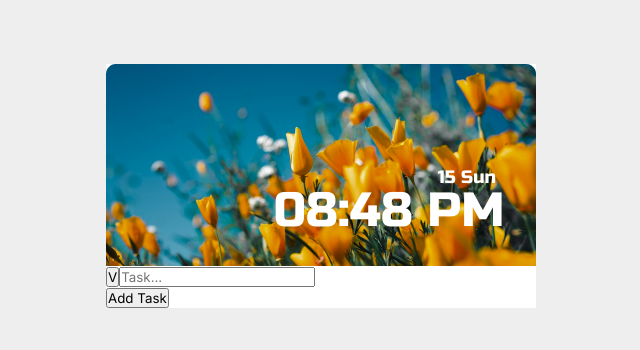
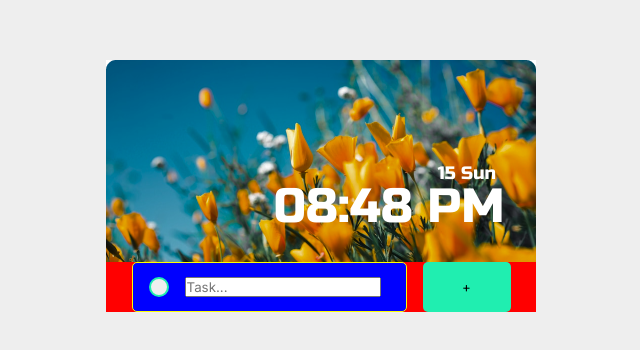
Before and after one commit to anibolokadze/Todo-app-react, a React (Create React App) app: page / in a window 1280 px wide. Shown: the part 214-564 px from the top of the page, without its empty margins (319-959 px from the left). Built offline with nearby package versions, Linux system fonts and the light colour scheme.

Commit message:
input styles

```diff
--- a/src/App.css
+++ b/src/App.css
@@ -17,3 +17,8 @@
   width: 100%;
   background-color: white;
 }
+.flex-input {
+  background-color: red;
+  display: flex;
+  justify-content: center;
+}
--- a/src/App.tsx
+++ b/src/App.tsx
@@ -14,6 +14,8 @@ const App: FC = () => {
     <div className="container">
       <div className="content">
         <Header />
+
+        <div className="flex-input">
           <TaskInput setTask={setTask} task={task} />
           <AddTask
             task={task}
@@ -21,6 +23,8 @@ const App: FC = () => {
             todoList={todoList}
             setTask={setTask}
           />
+        </div>
+
         <TaskList todoList={todoList} setTodoList={setTodoList} task={task} />
       </div>
     </div>
--- /dev/null
+++ b/src/Components/AddTask/AddTask.module.scss
@@ -0,0 +1,7 @@
+.addTask {
+  width: 88px;
+  height: 50px;
+  background-color: #20eeb0;
+  border: none;
+  border-radius: 5px;
+}
--- a/src/Components/AddTask/index.tsx
+++ b/src/Components/AddTask/index.tsx
@@ -1,6 +1,6 @@
 import React from "react";
 import { ITask } from "../../Interfaces";
-
+import style from "../AddTask/AddTask.module.scss";
 export default function AddTask({
   task,
   setTodoList,
@@ -21,5 +21,9 @@ export default function AddTask({
     }
     setTask("");
   };
-  return <button onClick={addTask}>Add Task</button>;
+  return (
+    <button onClick={addTask} className={style.addTask}>
+      +
+    </button>
+  );
 }
--- a/src/Components/Header/index.tsx
+++ b/src/Components/Header/index.tsx
@@ -11,10 +11,10 @@ export default function Header() {
 
   return (
     <div className={style.header}>
-      <div className={style.date_time}>
+      <>
         <span className={style.date}>{date}</span>
         <span className={style.time}>{time}</span>
-      </div>
+      </>
     </div>
   );
 }
--- /dev/null
+++ b/src/Components/TaskInput/TaskInput.module.scss
@@ -0,0 +1,18 @@
+.button {
+  border: 2px solid #20eeb0; /* Green */
+  border-radius: 50%;
+  width: 20px;
+  height: 20px;
+  margin: 0 16px 0 16px;
+}
+
+form {
+  display: flex;
+  align-items: center;
+  width: 275px;
+  height: 50px;
+  background-color: blue;
+  border: 1px solid yellow;
+  margin-right: 16px;
+  border-radius: 5px;
+}
--- a/src/Components/TaskInput/index.tsx
+++ b/src/Components/TaskInput/index.tsx
@@ -1,4 +1,5 @@
 import { ChangeEvent, useState } from "react";
+import style from "../TaskInput/TaskInput.module.scss";
 export default function TaskInput({
   setTask,
   task,
@@ -9,9 +10,13 @@ export default function TaskInput({
   const handleChange = (event: ChangeEvent<HTMLInputElement>): void => {
     setTask(event.target.value);
   };
+
   return (
     <form>
-      <button>V</button>
+      <button
+        className={style.button}
+        onClick={(e) => e.preventDefault()}
+      ></button>
       <input
         type="text"
         placeholder="Task..."
```
Lines whose indentation alone changed are shown as unchanged.
